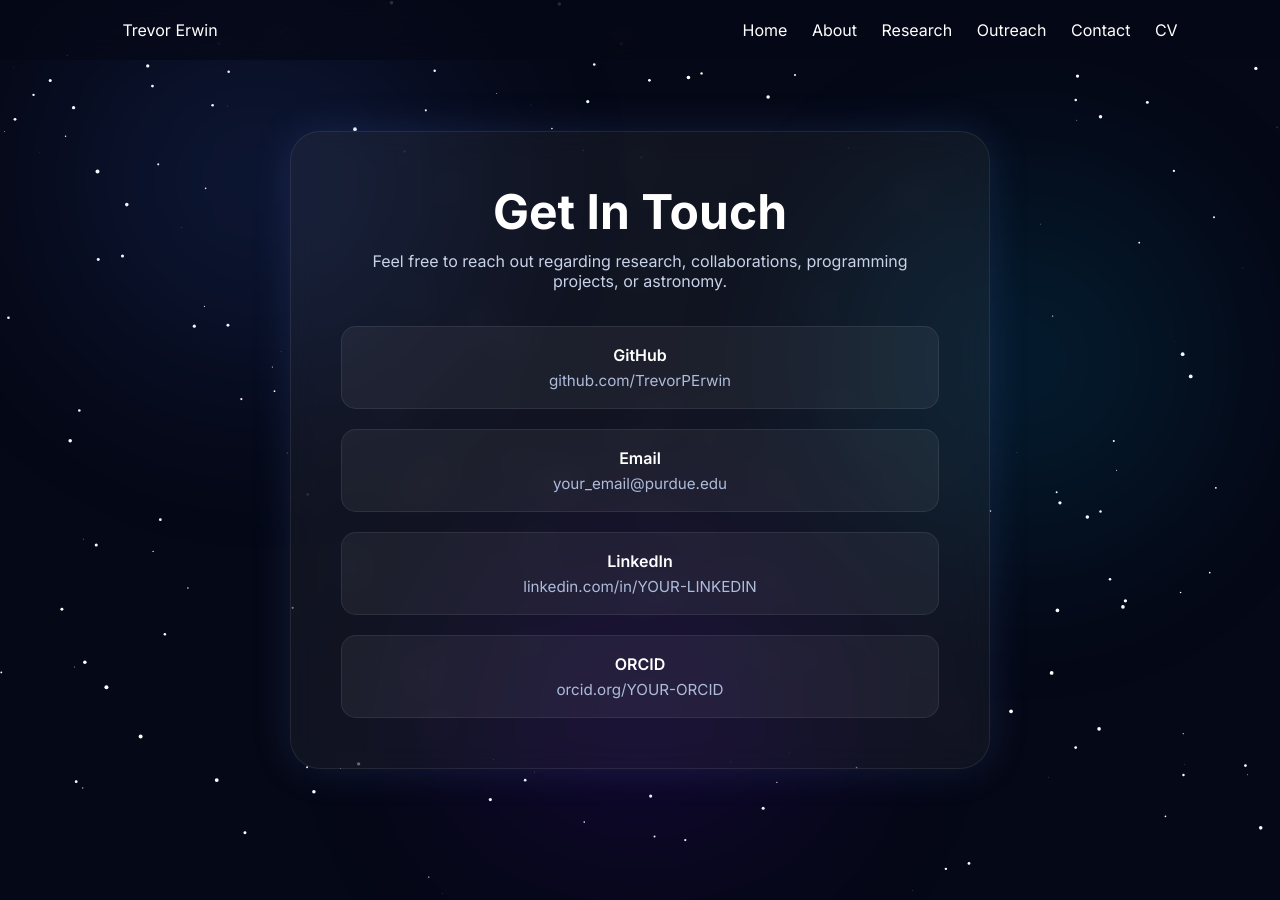
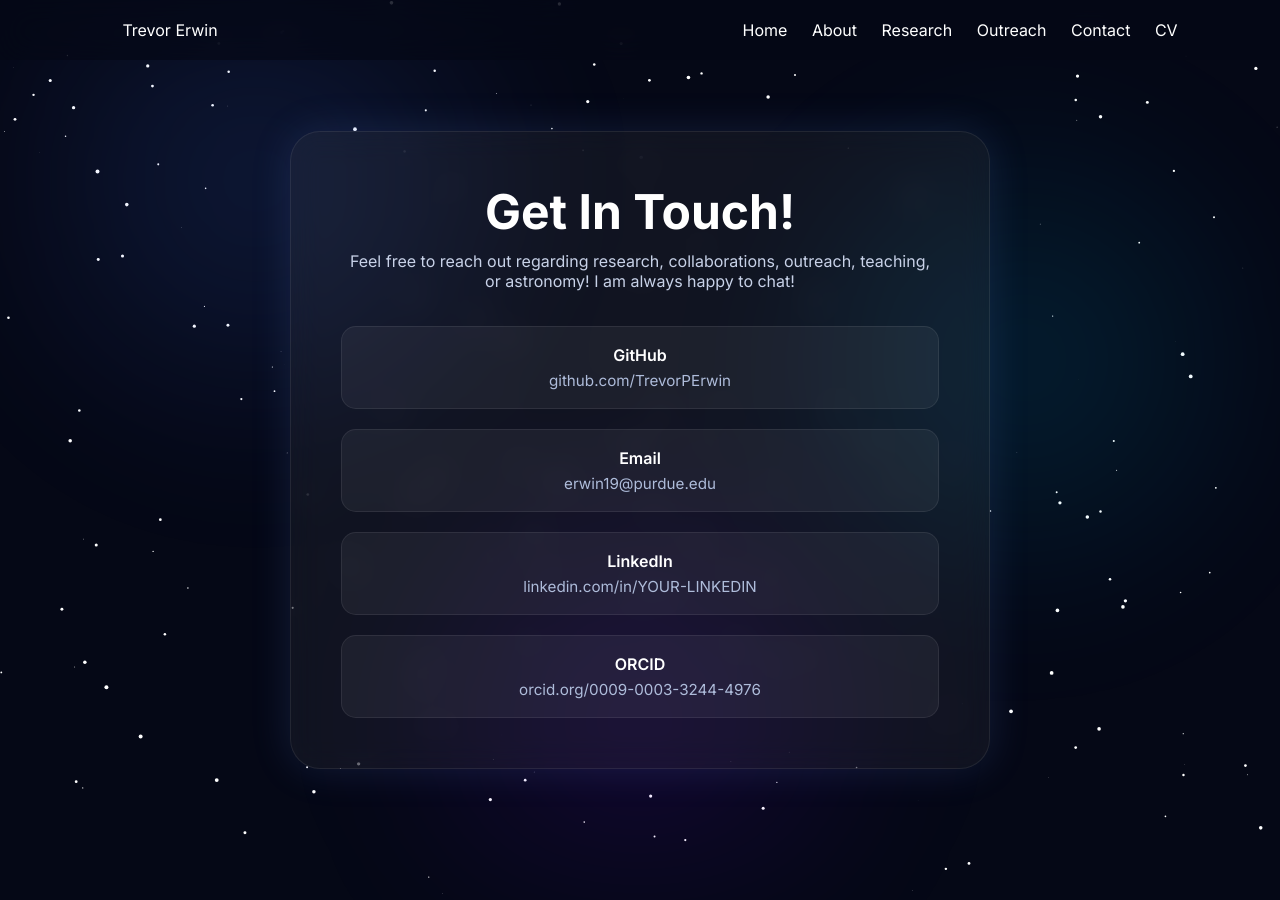
Before and after one commit to TrevorPErwin/TrevorPErwin.github.io, a Jekyll site: the page contact.html, which Jekyll copies as it is, in a window 1280 px wide. Built offline with Jekyll 4.4.1, drawn with Linux system fonts in a browser that asks for light colours.

Commit message:
Updating contact info

```diff
--- a/contact.html
+++ b/contact.html
@@ -228,11 +228,12 @@ nav a:hover{
 
 <div class="contact-card">
 
-    <h1>Get In Touch</h1>
+    <h1>Get In Touch!</h1>
 
     <p>
         Feel free to reach out regarding research,
-        collaborations, programming projects, or astronomy.
+        collaborations, outreach, teaching, or astronomy!
+        I am always happy to chat!
     </p>
 
     <div class="link-list">
@@ -247,10 +248,10 @@ nav a:hover{
         </a>
 
         <a class="contact-link"
-           href="mailto:your_email@purdue.edu">
+           href="mailto:erwin19@purdue.edu">
 
             <span class="label">Email</span>
-            <span class="value">your_email@purdue.edu</span>
+            <span class="value">erwin19@purdue.edu</span>
 
         </a>
 
@@ -264,11 +265,11 @@ nav a:hover{
         </a>
 
         <a class="contact-link"
-           href="https://orcid.org/YOUR-ORCID"
+           href="https://orcid.org/0009-0003-3244-4976"
            target="_blank">
 
             <span class="label">ORCID</span>
-            <span class="value">orcid.org/YOUR-ORCID</span>
+            <span class="value">orcid.org/0009-0003-3244-4976</span>
 
         </a>
 
```
